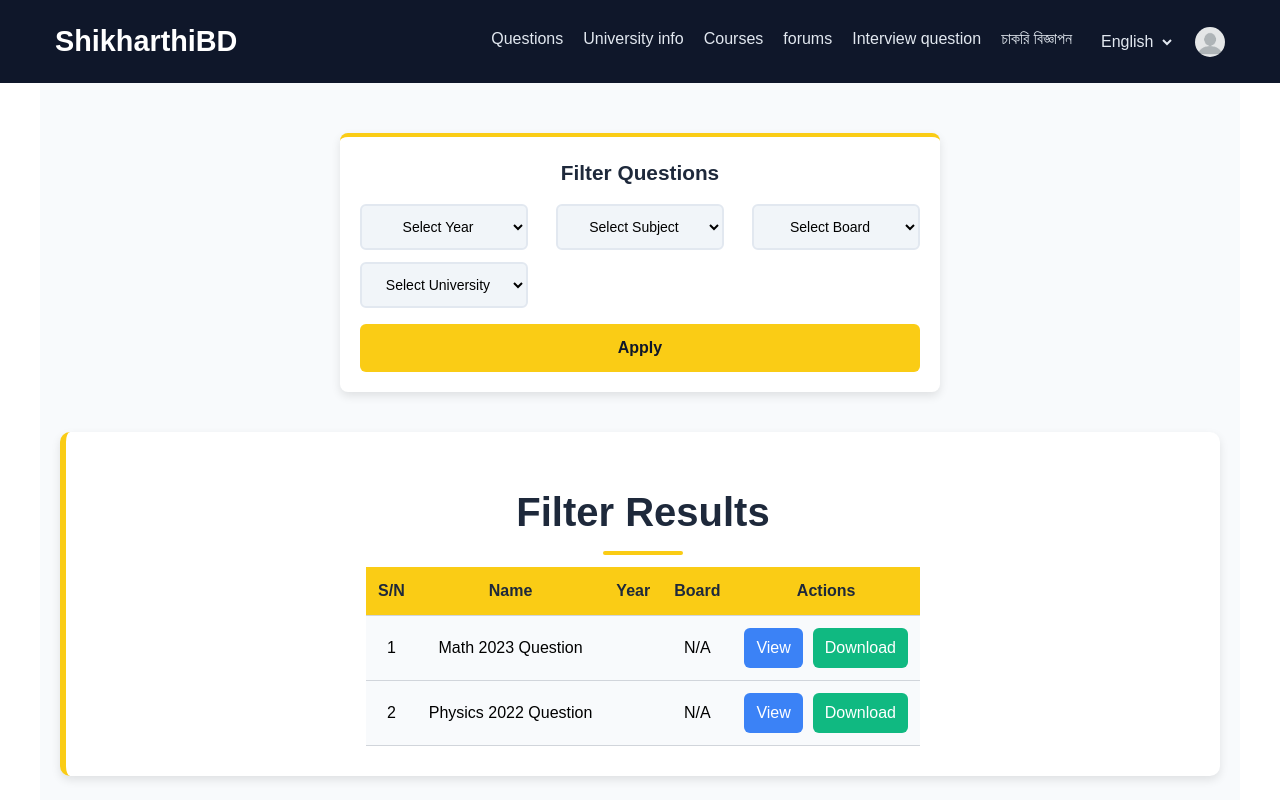
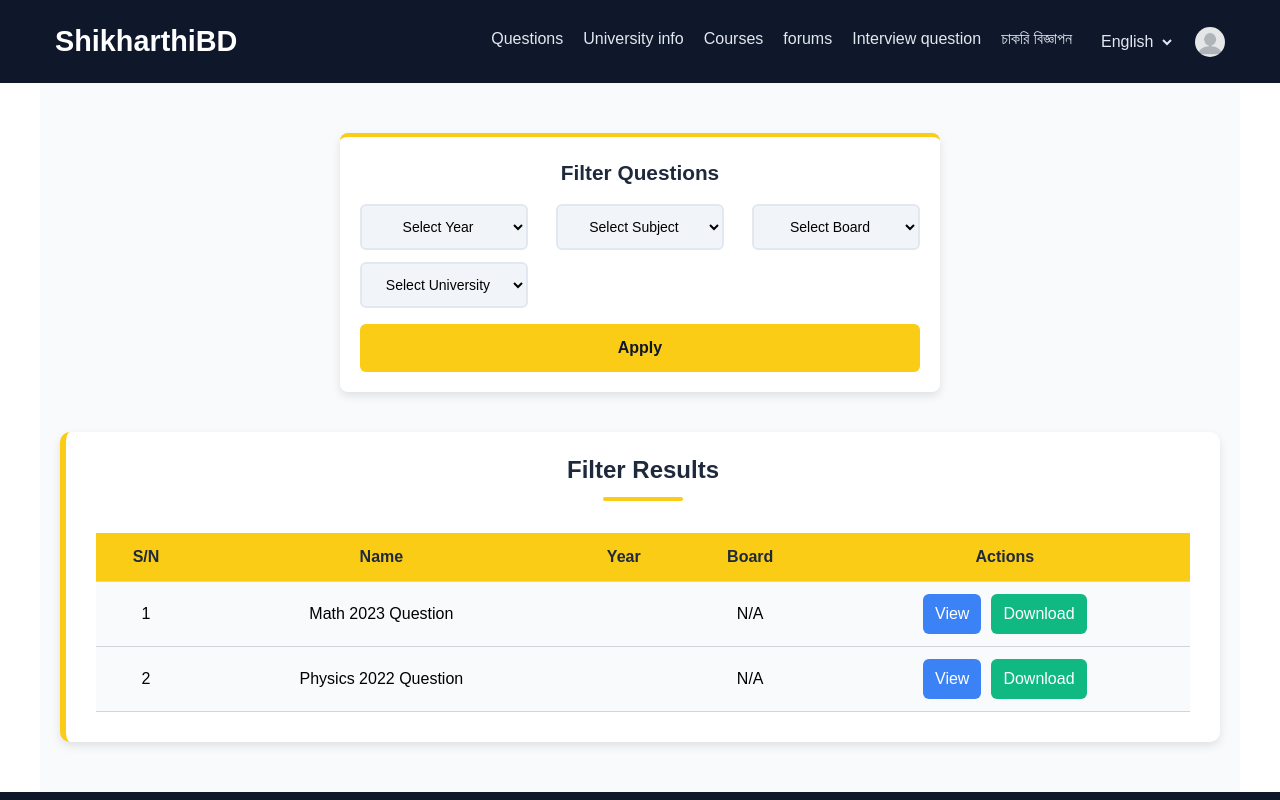
Before and after one commit to Ashik045/ShikharthiBD, a Next.js app in the folder client/: page /questions/honours in a window 1280 px wide. Shown: the top 800 px of the page. Built offline with nearby package versions, Linux system fonts and the light colour scheme.

Commit message:
page filter section almost done

```diff
--- a/client/app/questions/honours/page.tsx
+++ b/client/app/questions/honours/page.tsx
@@ -15,6 +15,7 @@ const HonoursPage = ({
   const university = searchParams.university || "";
 
   console.log(year, subject, board, university);
+  const pdfUrl = "/pdfs/Ashikur_CV.pdf"; // No need to import
 
   // create a function here to fetch the search results from database
 
@@ -23,12 +24,12 @@ const HonoursPage = ({
     {
       id: 1,
       name: "Math 2023 Question",
-      pdfUrl: "/questions/math-2023.pdf",
+      pdfUrl: pdfUrl,
     },
     {
       id: 2,
       name: "Physics 2022 Question",
-      pdfUrl: "/questions/physics-2022.pdf",
+      pdfUrl: pdfUrl,
     },
   ];
 
@@ -39,9 +40,7 @@ const HonoursPage = ({
         <Filter />
       </div>
 
-      <div className={styles.results_c}>
-        <ResultsTable results={results} />
-      </div>
+      <ResultsTable results={results} />
     </div>
   );
 };
--- a/client/components/ResultsTable/ResultsTable.tsx
+++ b/client/components/ResultsTable/ResultsTable.tsx
@@ -23,7 +23,8 @@ const ResultsTable = ({ results }: { results: any[] }) => {
             </tr>
           </thead>
           <tbody>
-            {results.map((item, index) => (
+            {results.map((item, index) => {
+              return (
                 <tr key={item.id}>
                   <td>{index + 1}</td> {/* Serial Number */}
                   <td>{item.name}</td>
@@ -45,7 +46,8 @@ const ResultsTable = ({ results }: { results: any[] }) => {
                     </a>
                   </td>
                 </tr>
-            ))}
+              );
+            })}
           </tbody>
         </table>
       ) : (
--- a/client/components/ResultsTable/resultsTable.module.scss
+++ b/client/components/ResultsTable/resultsTable.module.scss
@@ -1,5 +1,35 @@
 .filter_results {
-  margin-top: 20px;
+  background: white;
+  padding: 30px;
+  border-radius: 10px;
+  box-shadow: 0px 4px 10px rgba(0, 0, 0, 0.1);
+  display: flex;
+  flex-wrap: wrap;
+  gap: 20px;
+  justify-content: center;
+  min-height: 200px;
+  border-left: 6px solid #facc15;
+  h2 {
+    font-size: 1.5rem;
+    font-weight: bold;
+    color: #1e293b;
+    position: relative;
+    display: inline-block;
+    padding-bottom: 5px;
+    margin-top: -10px;
+
+    &::after {
+      content: "";
+      width: 80px;
+      height: 4px;
+      background-color: #facc15;
+      position: absolute;
+      bottom: -8px;
+      left: 50%;
+      transform: translateX(-50%);
+      border-radius: 10px;
+    }
+  }
 
   .results_table {
     width: 100%;
@@ -86,26 +116,28 @@
     right: 15px;
     background: none;
     border: none;
-    font-size: 20px;
+    font-size: 24px;
     cursor: pointer;
-    color: #dc2626;
+    color: black;
+    transition: 0.2s ease;
 
     &:hover {
-      color: #b91c1c;
+      color: #1b1b1b;
     }
   }
 
   .close_btn {
-    background: #ef4444;
+    background: black;
     color: white;
     padding: 8px 12px;
     border: none;
     border-radius: 6px;
     cursor: pointer;
-    margin-top: 10px;
+    margin-top: 13px;
+    transition: 0.2s ease;
 
     &:hover {
-      background: #dc2626;
+      background: #1b1b1b;
     }
   }
 
--- a/client/styles/questions.module.scss
+++ b/client/styles/questions.module.scss
@@ -8,43 +8,9 @@
   flex-direction: column;
   gap: 40px;
 
-  h2 {
-    font-size: 2.5rem;
-    font-weight: bold;
-    color: #1e293b;
-    position: relative;
-    display: inline-block;
-    padding-bottom: 5px;
-
-    &::after {
-      content: "";
-      width: 80px;
-      height: 4px;
-      background-color: #facc15;
-      position: absolute;
-      bottom: -8px;
-      left: 50%;
-      transform: translateX(-50%);
-      border-radius: 10px;
-    }
-  }
-
   .filter_wrapper {
     display: flex;
     justify-content: center;
     align-items: center;
   }
-
-  .results_c {
-    background: white;
-    padding: 30px;
-    border-radius: 10px;
-    box-shadow: 0px 4px 10px rgba(0, 0, 0, 0.1);
-    display: flex;
-    flex-wrap: wrap;
-    gap: 20px;
-    justify-content: center;
-    min-height: 200px;
-    border-left: 6px solid #facc15;
-  }
 }
```
Also changed, not shown: 1 other file (tests, documents, lock files or other folders). Lines whose indentation alone changed are shown as unchanged.
